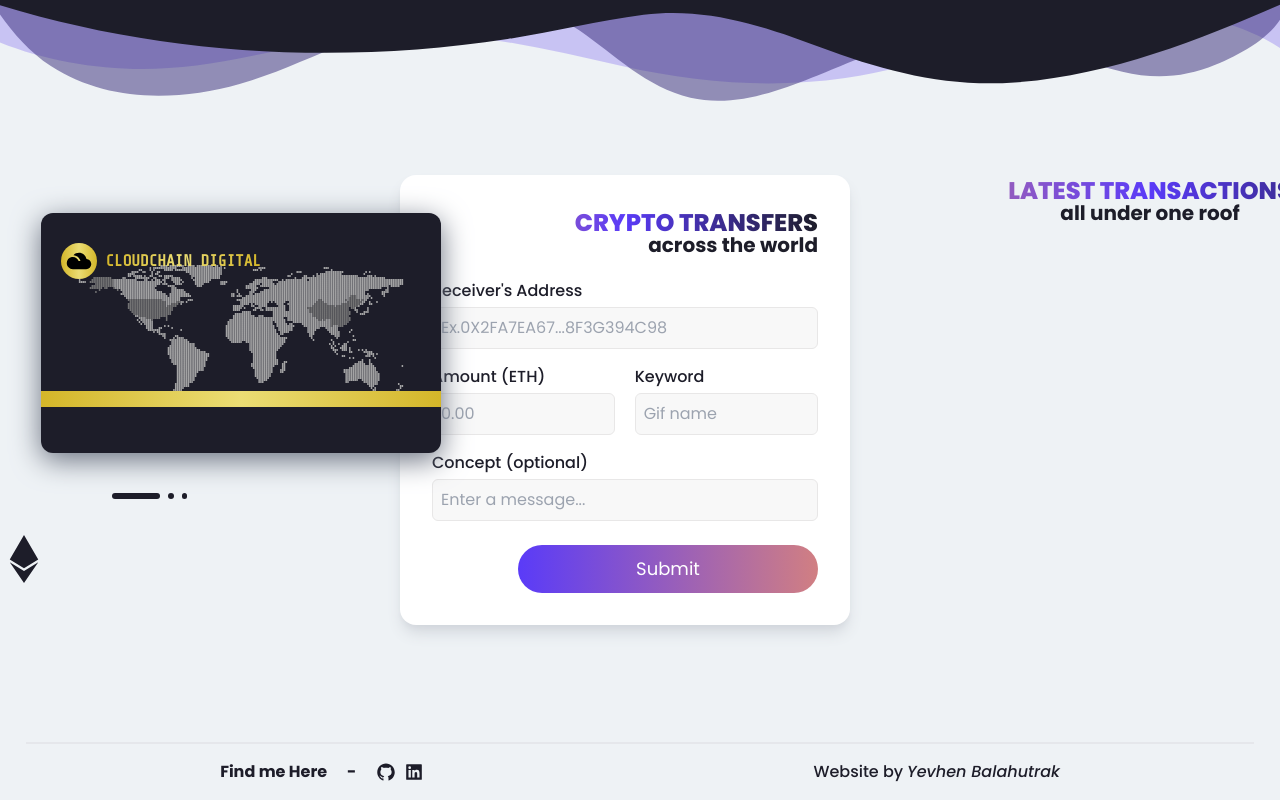
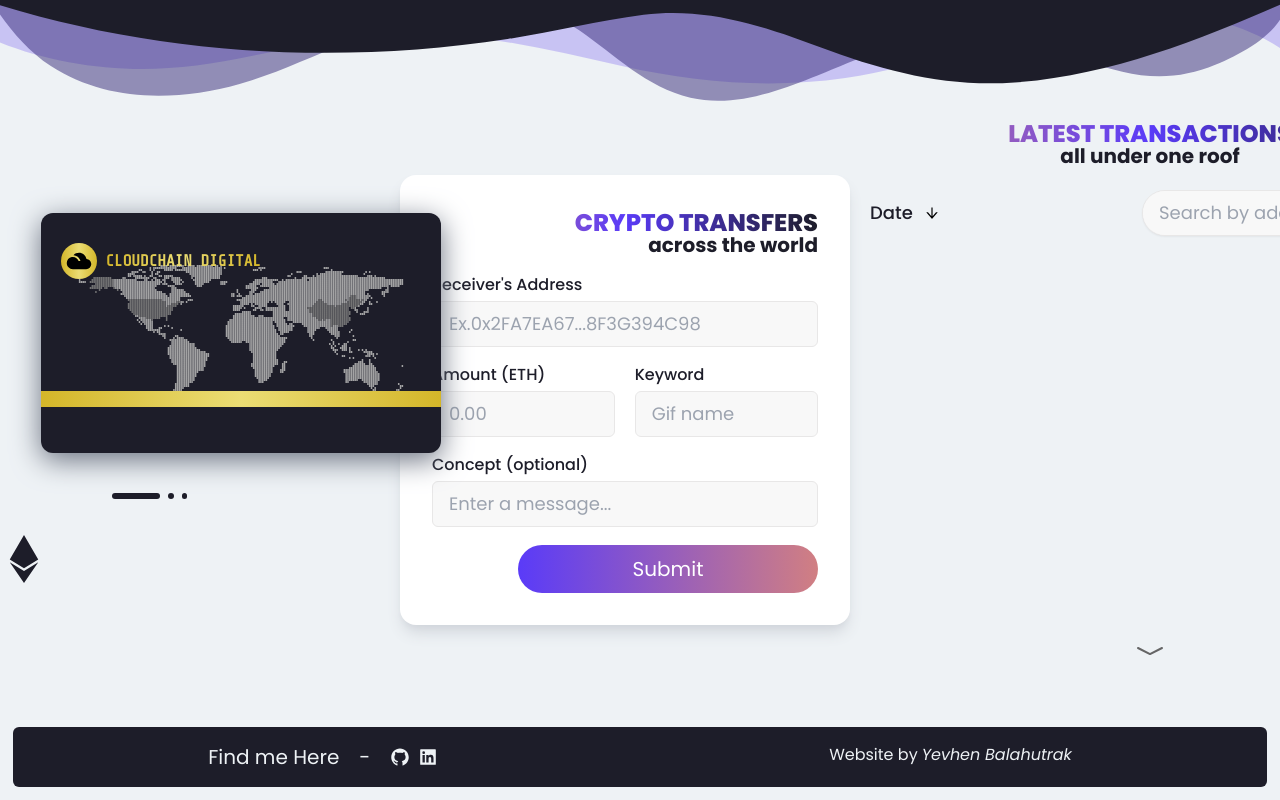
Before and after one commit to Yevhenbk/cloudchain-solidity, a Next.js app in the folder client/: page /wallet in a window 1280 px wide. Built offline with nearby package versions, Linux system fonts and the light colour scheme.

Commit message:
components props + ui changes

```diff
--- a/client/components/atoms/IsInput.tsx
+++ b/client/components/atoms/IsInput.tsx
@@ -5,7 +5,7 @@ export interface Props {
   className?: string,
   placeholder?: string,
   value?: string,
-  id: string,
+  id?: string,
   onChange?: any
 }
 
@@ -13,6 +13,6 @@ export function IsInput(props: Props) {
   return (
     <input type={props.type} className={props.className}
     placeholder={props.placeholder} value={props.value}
-    onChange={props.onChange} step='0.0001'/>
+    onChange={props.onChange} step='0.0001'></input>
   )
 }
--- a/client/components/molecules/Input.tsx
+++ b/client/components/molecules/Input.tsx
@@ -4,18 +4,20 @@ import { IsInput,  Props as IsInputProps } from '@atoms/IsInput'
 
 export interface Props
   extends IsInputProps {
-    intent?: 'primary' | 'secondary'
+    intent?: 'primary' | 'secondary' | 'teritary'
   }
 
 export function Input({ intent='primary', ...props}: Props) {
   return (
     <IsInput
       className={clsx(
-        'p-2 bg-input border-[1px] text-dark border-[#e8e7e7] rounded-md outline-grey',
-        {'w-[100%]':
+        'py-2 px-4 bg-input border-[1px] text-dark border-[#e8e7e7] text-lg',
+        {'w-[100%] rounded-md outline-grey':
         intent === 'primary',
-        'w-[95%]':
-        intent === 'secondary'}
+        'w-[95%] rounded-md outline-grey':
+        intent === 'secondary',
+        'rounded-full w-[16rem] outline-none border-none':
+        intent === 'teritary'}
       )}
     {...props} />
   )
--- /dev/null
+++ b/client/components/molecules/Search.tsx
@@ -0,0 +1,18 @@
+import * as React from 'react'
+import { Input } from './Input'
+import { Props as IsInputProps } from '@atoms/IsInput'
+
+interface Props
+  extends IsInputProps {
+    children?: React.ReactNode
+  }
+
+export function Search({...props}: Props) {
+  return (
+    <div className='flex flex-row justify-between items-center bg-input
+    rounded-full border-[#e8e7e7] border-[1px] w-[18rem] shadow-sm'>
+      <Input intent='teritary' placeholder='Search by address...' {...props} />
+      {props.children}
+    </div>
+  )
+}
--- a/client/components/molecules/Text.tsx
+++ b/client/components/molecules/Text.tsx
@@ -10,17 +10,18 @@ const textStyles = cva(
       secondary: '2xl:text-5xl md:text-4xl text-2xl text-transparent font-extrabold',
       secondaryLabel: 'text-xl text-dark font-bold h-4',
       teritary: '2xl:text-4xl text-center font-semibold text-3xl text-dark',
-      quaternary: '2xl:text-xl text-center font-bold text-dark',
-      quinary: '2xl:text-xl text-center font-medium text-dark',
-      italic: '2xl:text-xl text-center font-medium text-dark italic',
+      quaternary: 'text-xl text-center font-normal text-secondary',
+      quinary: '2xl:text-xl text-center font-normal text-secondary',
+      italic: '2xl:text-xl text-center font-normal text-secondary italic',
       button: '2xl:text-2xl text-xl text-white font-medium pl-6 2xl:w-[210.05px] md:w-[179.05px]',
-      buttonLabel: 'text-lg text-white font-small',
+      buttonLabel: 'text-xl text-white font-small',
       buttonCentered: '2xl:text-2xl text-xl text-white font-medium 2xl:w-[210.05px] md:w-[179.05px]',
       card: 'text-md bg-gradient-to-r from-goldShadow via-gold to-goldShadow font-mono font-extrabold uppercase w-[25rem] text-center py-2',
       watermark: 'text-md bg-gradient-to-r from-goldShadow via-gold to-goldShadow font-mono font-extrabold uppercase',
       address: 'text-xl text-white font-medium text-left',
       balance: 'font-semibold text-4xl text-dark',
-      transaction: 'text-dark font-semibold text-sm'
+      transaction: 'text-dark font-semibold text-sm m-w-[105.4px] overflow-hidden overflow-x-scroll',
+      order: 'text-lg font-medium text-dark'
       }
     },
     defaultVariants: {
--- a/client/components/organisms/Footer.tsx
+++ b/client/components/organisms/Footer.tsx
@@ -6,17 +6,17 @@ const Fade: any = require('react-reveal/Fade')
 export function Footer() {
   return (
     <Fade bottom duration={1200}>
-      <div className='absolute bottom-0 py-4 flex flex-row justify-around
-      w-[96vw] border-t-2 border-text-dark'>
+      <div className='absolute bottom-[1vw] py-4 flex flex-row justify-around
+      w-[98vw] rounded-md bg-dark'>
         <section className='flex flex-row justify-between gap-5'>
           <Text isHeader={false} intent='quaternary'>Find me Here</Text>
           <Text isHeader={false} intent='quaternary'>-</Text>
           <div className='flex flex-row gap-2'>
             <Button isButton={false} link='https://github.com/Yevhenbk' intent='secondary'>
-              <AiFillGithub className='text-dark hover:text-[#5A3BF8] 2xl:text-2xl' />
+              <AiFillGithub className='text-secondary hover:text-[#5A3BF8] 2xl:text-2xl' />
             </Button>
             <Button isButton={false} link='https://www.linkedin.com/in/yevhen-balahutrak/' intent='secondary'>
-              <AiFillLinkedin className='text-dark hover:text-[#5A3BF8] 2xl:text-2xl' />
+              <AiFillLinkedin className='text-secondary hover:text-[#5A3BF8] 2xl:text-2xl' />
             </Button>
           </div>
         </section>
--- a/client/components/organisms/Modal.tsx
+++ b/client/components/organisms/Modal.tsx
@@ -42,7 +42,7 @@ export function Modal() {
       <div className='flex flex-col justify-center gap-4'>
         <div className='flex flex-col justify-start gap-1'>
           <Label for='receiver'>Receiver&apos;s Address</Label>
-          <Input type='text' id='receiver' placeholder='Ex.0X2FA7EA67...8F3G394C98'
+          <Input type='text' id='receiver' placeholder='Ex.0x2FA7EA67...8F3G394C98'
           onChange={(e: Event & {
             target: HTMLInputElement
           }) => setFormData({...formData, addressTo: e.target.value})} />
--- a/client/components/organisms/Transactions.tsx
+++ b/client/components/organisms/Transactions.tsx
@@ -1,18 +1,45 @@
 import * as React from 'react'
 import { Context } from '../../store/context'
+import { Text } from '@molecules/Text'
 import { Transaction } from '@molecules/Transaction'
+import { Search } from '@molecules/Search'
+import { GoSearch } from 'react-icons/go'
+import { GrClose } from 'react-icons/gr'
+import { BsChevronCompactDown } from 'react-icons/bs'
+import { AiOutlineArrowUp, AiOutlineArrowDown } from 'react-icons/ai'
 
 export function Transactions() {
 
   const { transactions, connectedAccount } = React.useContext(Context)
+  const [ query, setQuery ] = React.useState<string>('')
+  const [ order, setOrder ] = React.useState<string>('')
 
   return (
-    <div className='flex flex-col gap-4 h-[378px] px-2 pb-4 overflow-hidden
-    overflow-y-scroll w-[600px]'>
-      <div className='relative top-2'></div>
-      {transactions.reverse().map((transaction: any, i: any) => (
-        <Transaction key={i} {...transaction} />
-      ))}
+    <div className='flex flex-col justify-center items-center gap-4'>
+      <div className='flex flex-row justify-between w-[560px]'>
+        <div className='flex flex-row justify-between w-[70px] items-center'>
+          <Text isHeader={false} intent='order'>Date</Text>
+          <AiOutlineArrowDown />
+        </div>
+        <Search type='text' onChange={(e: Event & {
+          target: HTMLInputElement
+        }) => setQuery(e.target.value.toLowerCase())}
+        value={query}>
+          <span className='mr-5'>
+            {query.length === 0 ? <GoSearch className='tex-dark text-xl relative right-2' /> :
+            <GrClose className='tex-dark text-lg relative right-2 hover:cursor-pointer' onClick={() => setQuery('')}/>}
+          </span>
+        </Search>
+      </div>
+      <div className='flex flex-col gap-4 h-[383px] px-2 pb-4 overflow-hidden
+      overflow-y-scroll w-[600px]'>
+        {transactions.filter((transaction: any) => transaction.addressTo.toLowerCase().includes(query)).map((transaction: any, i: any) => (
+          <Transaction key={i} {...transaction} />
+        ))}
+      </div>
+      <div className='flex flex-row justify-center'>
+        <BsChevronCompactDown id='anim' className='relative -top-[1.5rem] text-[2rem] text-[#656565]' />
+      </div>
     </div>
   )
 }
--- a/client/static/styles/globals.css
+++ b/client/static/styles/globals.css
@@ -11,6 +11,7 @@ body {
 
 ::-webkit-scrollbar {
   width: 6px;
+  height: 6px;
   background: transparent;
 }
 
@@ -41,6 +42,24 @@ a {
   box-sizing: border-box;
 }
 
+#anim {
+  animation: animate 2.5s ease infinite;
+}
+
+@keyframes animate {
+  0% {
+    top: -1.5rem;
+  }
+
+  50% {
+    top: -0.75rem;
+  }
+
+  100% {
+    top: -1.5rem;
+  }
+}
+
 /* @media (prefers-color-scheme: dark) {
   html {
     color-scheme: dark;
--- a/client/tailwind.config.js
+++ b/client/tailwind.config.js
@@ -27,7 +27,6 @@ module.exports = {
       },
       boxShadow: {
         xl: 'rgba(108, 108, 112, 0.05) 0px 7px 29px 0px' ,
-        inner: 'inset 0 -7px 9px -7px rgba(0,0,0,0.3)'
       }
     },
   },
```
